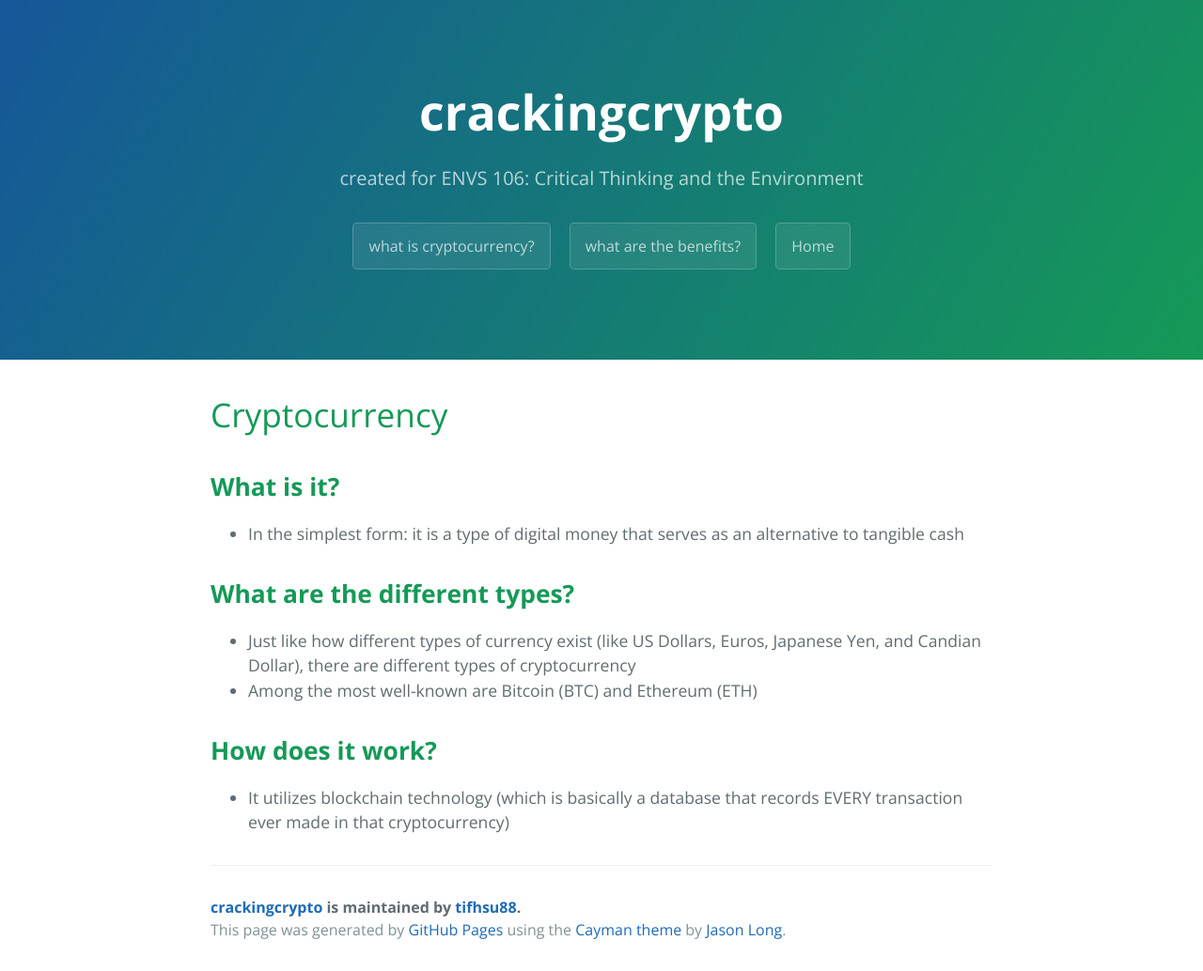
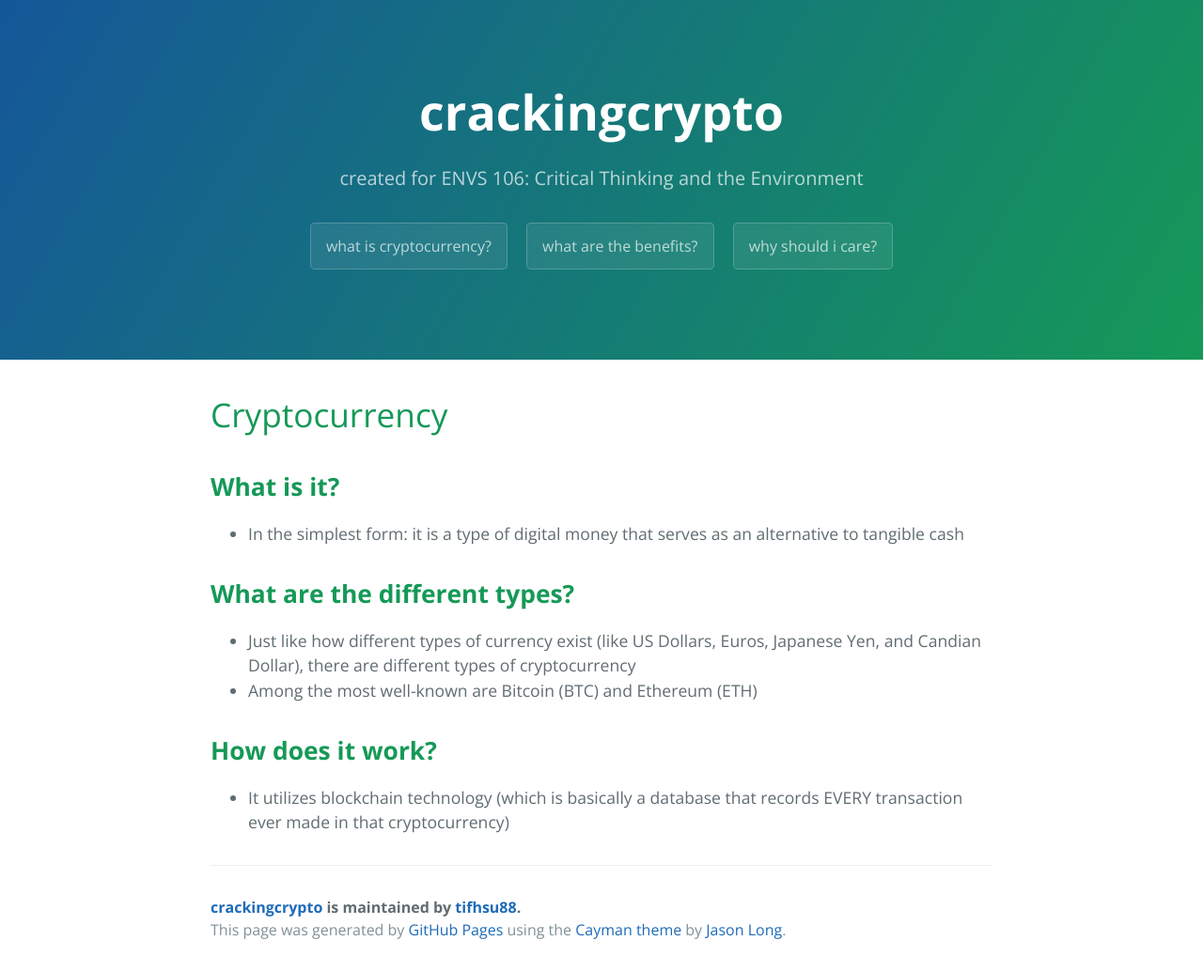
Before and after one commit to tifhsu88/crackingcrypto, a Jekyll site: the page built from tab3.md, in a window 1280 px wide. Shown: the whole page at 94% size. Built offline with Jekyll 4.4.1, drawn with Linux system fonts in a browser that asks for light colours.

Commit message:
Update and rename story.md to tab3.md

```diff
--- a/story.md
+++ b/tab3.md
@@ -1,7 +1,7 @@
 ---
-title: Home
+title: why should i care?
 layout: template
-filename: story
+filename: care
 ---
 
 # Cryptocurrency
```
